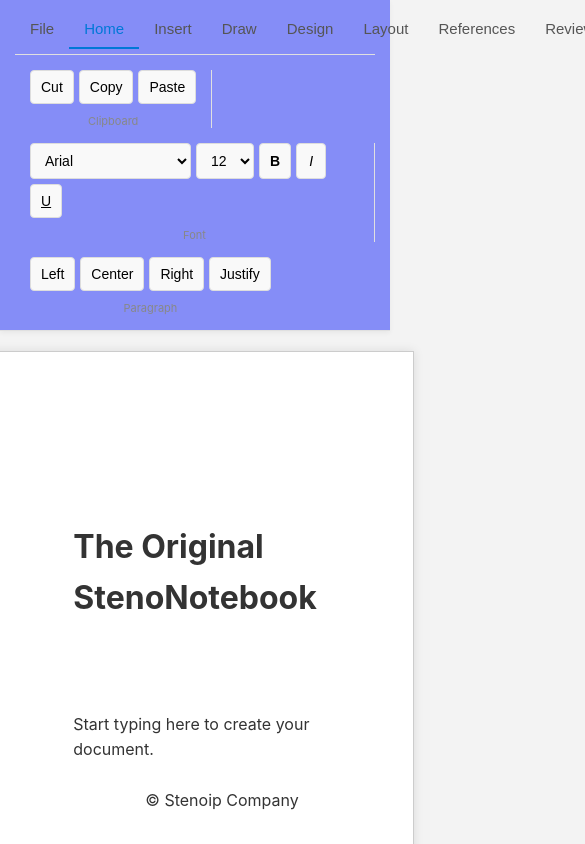
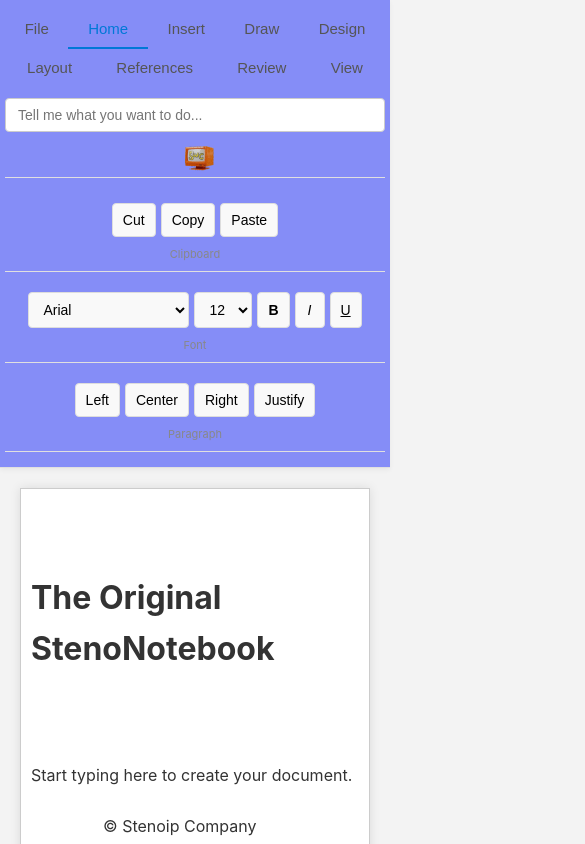
Before and after one commit to stenoip/stenoip.github.io, a website: page office/typoe.html in a window 390 px wide. Shown: the top 844 px of the page, 585 px wide, since content can reach past the window. Drawn offline with nearby package versions, Linux system fonts and the light colour scheme; a script that the page names is missing.

Commit message:
Update typoe.html

```diff
--- a/office/typoe.html
+++ b/office/typoe.html
@@ -1,3 +1,4 @@
+
 <!DOCTYPE html>
 <html lang="en">
 <head>
@@ -13,6 +14,7 @@
     background-color: #f3f3f3;
     color: #333;
 }
+
 .ribbon-menu {
     background-color: #858df7;
     border-bottom: 1px solid #e0e0e0;
@@ -22,16 +24,22 @@
     top: 0;
     z-index: 100;
 }
+
 .tabs-container {
     display: flex;
     align-items: center;
     justify-content: space-between;
     padding: 5px 0;
     border-bottom: 1px solid #e0e0e0;
+    flex-wrap: wrap; /* Allows tabs to wrap on smaller screens */
 }
+
 .tabs {
     display: flex;
+    flex-wrap: wrap;
+    flex-grow: 1;
 }
+
 .tab-button {
     background-color: transparent;
     border: none;
@@ -42,18 +50,25 @@
     transition: all 0.2s ease;
     color: #555;
     font-weight: 500;
+    white-space: nowrap; /* Prevents text from wrapping */
 }
+
 .tab-button:hover {
     background-color: #f0f0f0;
 }
+
 .tab-button.active {
     border-color: #0078d7;
     color: #0078d7;
 }
+
 .tell-me {
     display: flex;
     align-items: center;
+    margin-left: auto; /* Pushes the search bar to the right */
+    padding-left: 10px;
 }
+
 .tell-me input {
     padding: 8px 12px;
     border: 1px solid #ccc;
@@ -62,22 +77,26 @@
     width: 250px;
     transition: all 0.2s;
 }
+
 .tell-me input:focus {
     outline: none;
     border-color: #0078d7;
     box-shadow: 0 0 0 2px rgba(0, 120, 215, 0.2);
 }
+
 .tab-panel {
     display: none;
     padding: 10px 0;
     margin-top: 5px;
 }
+
 .tab-panel.active {
     display: flex;
     flex-wrap: wrap;
     gap: 15px;
     align-items: flex-start;
 }
+
 .ribbon-group {
     padding: 0 15px;
     border-right: 1px solid #e0e0e0;
@@ -86,20 +105,25 @@
     gap: 5px;
     align-items: center;
 }
+
 .ribbon-group:last-child {
     border-right: none;
 }
+
 .ribbon-group-title {
     font-size: 11px;
     color: #888;
     text-align: center;
     margin-top: 5px;
+    white-space: nowrap;
 }
+
 .ribbon-group-items {
     display: flex;
     gap: 5px;
     flex-wrap: wrap;
 }
+
 .ribbon-item {
     padding: 8px 10px;
     border: 1px solid #ddd;
@@ -112,27 +136,35 @@
     align-items: center;
     justify-content: center;
     min-width: 30px;
+    flex-shrink: 0;
 }
+
 .ribbon-item:hover {
     background-color: #e9e9e9;
 }
+
 .ribbon-item:active {
     transform: scale(0.98);
 }
+
 .ribbon-item.active {
     background-color: #d1e2f6;
     border-color: #0078d7;
 }
+
 .document-container {
     padding: 20px;
     display: flex;
     justify-content: center;
     min-height: calc(100vh - 100px);
 }
+
 #editor {
-            width: 8.5in;
+    /* Use flexible units for a responsive layout */
+    width: 90%;
+    max-width: 8.5in;
     min-height: 11in;
-            padding: 1in;
+    padding: 5vw; /* Use vw for responsive padding */
     background-color: white;
     border: 1px solid #ccc;
     box-shadow: 0 0 10px rgba(0, 0, 0, 0.1);
@@ -142,7 +174,9 @@
     word-wrap: break-word;
     white-space: pre-wrap;
     position: relative;
+    box-sizing: border-box; /* Includes padding and border in the element's total width and height */
 }
+
 #drawing-canvas {
     position: absolute;
     top: 0;
@@ -150,18 +184,88 @@
     z-index: 10;
     pointer-events: none; /* Prevents drawing by default */
 }
+
 .drawing-canvas-active {
     cursor: crosshair;
     pointer-events: auto !important;
 }
+
 .spellcheck-highlight {
     background-color: #fce8e8;
     border-bottom: 2px solid #ff4d4d;
 }
+
 .theme-select {
     padding: 8px 10px;
     border: 1px solid #ddd;
     border-radius: 4px;
+}
+
+.homepage-button {
+    display: flex;
+    align-items: center;
+    justify-content: center;
+    padding: 0;
+    margin-left: 10px;
+    border: none;
+    background: none;
+    cursor: pointer;
+}
+
+.homepage-logo {
+    height: 30px;
+    width: 30px;
+}
+
+/* --- MEDIA QUERIES FOR MOBILE --- */
+@media (max-width: 768px) {
+    .tabs-container {
+        flex-direction: column; /* Stacks items vertically on small screens */
+        align-items: stretch;
+    }
+
+    .tabs {
+        justify-content: space-between;
+    }
+
+    .tab-button {
+        flex-grow: 1; /* Makes buttons fill available space */
+        text-align: center;
+    }
+
+    .tell-me {
+        width: 100%;
+        margin: 10px 0;
+        padding: 0;
+    }
+
+    .tell-me input {
+        width: 100%; /* Makes search bar full width */
+    }
+
+    .ribbon-menu {
+        padding: 5px 5px;
+    }
+
+    .ribbon-group {
+        border-right: none;
+        padding: 10px;
+        border-bottom: 1px solid #e0e0e0;
+        width: 100%; /* Ensures groups take full width */
+        box-sizing: border-box;
+    }
+
+    .tab-panel.active {
+        flex-direction: column; /* Stacks ribbon groups vertically */
+        gap: 10px;
+    }
+
+    #editor {
+        width: 100%;
+        padding: 10px; /* Reduces padding on mobile */
+        min-height: 80vh; /* Adjusts minimum height for mobile view */
+        font-size: 1em; /* Uses relative font size */
+    }
 }
     </style>
     <script src="https://unpkg.com/mammoth/mammoth.browser.min.js"></script>
@@ -188,6 +292,9 @@
         <div class="tell-me">
             <input type="text" placeholder="Tell me what you want to do...">
         </div>
+        <a href="https://stenoip.github.io" class="homepage-button" title="Go to Homepage">
+            <img src="https://stenoip.github.io/new-swc.png" alt="StenoIP Logo" class="homepage-logo">
+        </a>
         </div>
 
         <div id="file-panel" class="tab-panel">
@@ -358,6 +465,42 @@
         const readModeBtn = document.getElementById('readModeBtn');
         const printLayoutBtn = document.getElementById('printLayoutBtn');
 
+        // --- NEW AUTO-SAVE FUNCTIONALITY ---
+        const AUTOSAVE_KEY = 'documentContent';
+        const AUTOSAVE_INTERVAL = 5000; // Save every 5 seconds
+
+        function saveContent() {
+            try {
+                localStorage.setItem(AUTOSAVE_KEY, editor.innerHTML);
+                console.log('Document content saved automatically!');
+            } catch (e) {
+                console.error('Could not save to localStorage:', e);
+            }
+        }
+
+        function loadContent() {
+            try {
+                const savedContent = localStorage.getItem(AUTOSAVE_KEY);
+                if (savedContent) {
+                    editor.innerHTML = savedContent;
+                    console.log('Document content loaded from auto-save.');
+                }
+            } catch (e) {
+                console.error('Could not load from localStorage:', e);
+            }
+        }
+
+        // Load content on page load
+        loadContent();
+
+        // Save content automatically every few seconds
+        setInterval(saveContent, AUTOSAVE_INTERVAL);
+
+        // Save one last time before the user leaves the page
+        window.addEventListener('beforeunload', saveContent);
+
+        // --- END AUTO-SAVE FUNCTIONALITY ---
+
         // Tab functionality
         tabButtons.forEach(button => {
             button.addEventListener('click', () => {
@@ -389,7 +532,9 @@
                 const reader = new FileReader();
                 reader.onload = (e) => {
                     const arrayBuffer = e.target.result;
-                mammoth.convertToHtml({ arrayBuffer: arrayBuffer })
+                    mammoth.convertToHtml({
+                            arrayBuffer: arrayBuffer
+                        })
                         .then((result) => {
                             editor.innerHTML = result.value;
                         })
@@ -403,7 +548,9 @@
         });
         saveTxtBtn.addEventListener('click', () => {
             const textContent = editor.innerText;
-        const blob = new Blob([textContent], { type: 'text/plain;charset=utf-8' });
+            const blob = new Blob([textContent], {
+                type: 'text/plain;charset=utf-8'
+            });
             saveAs(blob, 'document.txt');
         });
 
@@ -433,7 +580,9 @@
 
         savePdfBtn.addEventListener('click', () => {
             html2canvas(editor).then(canvas => {
-            const { jsPDF } = window.jspdf;
+                const {
+                    jsPDF
+                } = window.jspdf;
                 const imgData = canvas.toDataURL('image/png');
                 const pdf = new jsPDF('p', 'mm', 'a4');
                 const imgWidth = 210;
```
Lines whose indentation alone changed are shown as unchanged.
